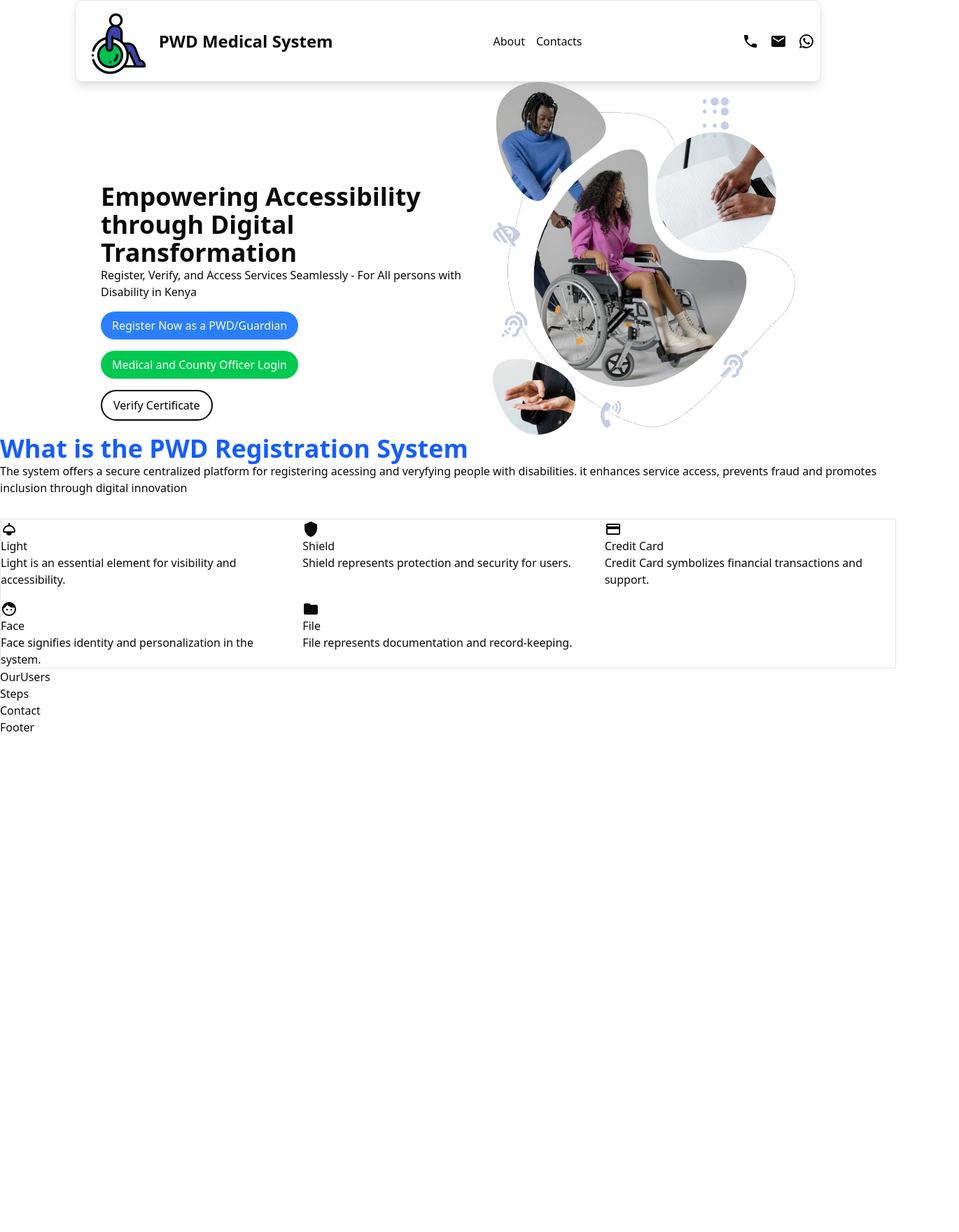
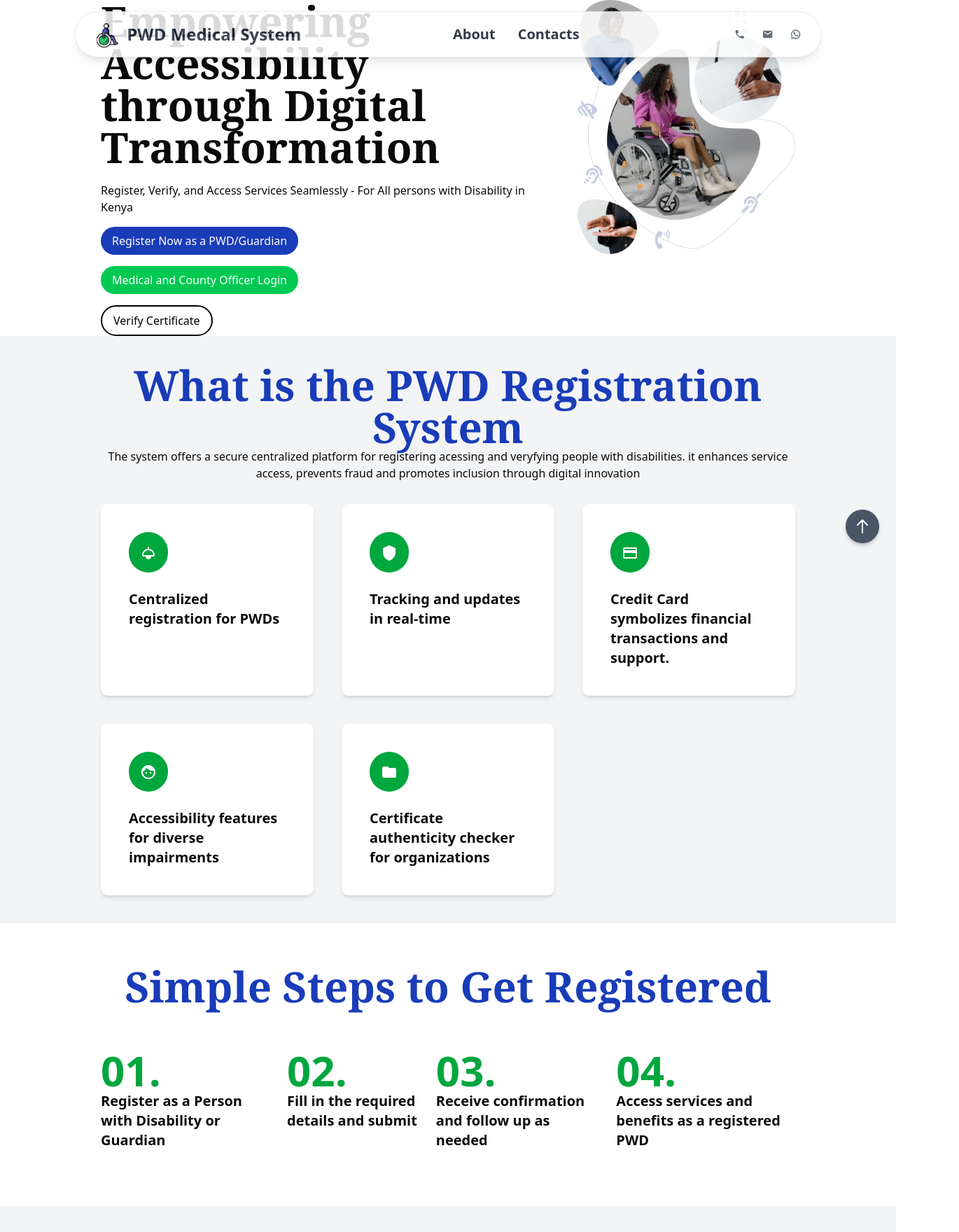
Before and after one commit to tjay1760/PWD-FrontEnd, a React (Vite) app: page / in a window 1280 px wide. Shown: the top 1760 px of the page at 70% size, 1370 px wide, since content can reach past the window. Before the commit the page ends 1051 px from the top, so only its background shows below. Built offline with nearby package versions, Linux system fonts and the light colour scheme; a web font is replaced by a local one.

Commit message:
home page ui

```diff
--- a/src/App.css
+++ b/src/App.css
@@ -131,6 +131,9 @@
   --sidebar-border: oklch(1 0 0 / 10%);
   --sidebar-ring: oklch(0.556 0 0);
 }
+.user-list>li::marker{
+  color:green;
+}
 
 @layer base {
   * {
--- a/src/Components/Homepage/About.jsx
+++ b/src/Components/Homepage/About.jsx
@@ -1,41 +1,56 @@
-import React from 'react'
-import { Light,Shield, CreditCard, Face, Folder} from '@mui/icons-material'
-
+import React from "react";
+import { Light, Shield, CreditCard, Face, Folder } from "@mui/icons-material";
 
 const About = () => {
   return (
-    <div id='about' className='about'>
-        <h1 className='font-bold text-4xl text-blue-600'>What is the PWD Registration System</h1>
-        <p>The system offers a secure centralized platform for registering acessing and veryfying people with disabilities. it enhances service access, prevents fraud and promotes inclusion through digital innovation</p>
-        <div className="cards border grid grid-cols-1 md:grid-cols-2 lg:grid-cols-3 gap-4 mt-8">
-            <div className="card">
+    <div id="about" className="about bg-gray-100 px-36 text-center py-10">
+      <h1 className="font-bold font-serif text-6xl text-blue-800">
+        What is the PWD Registration System
+      </h1>
+      <p>
+        The system offers a secure centralized platform for registering acessing
+        and veryfying people with disabilities. it enhances service access,
+        prevents fraud and promotes inclusion through digital innovation
+      </p>
+      <div className="cards grid grid-cols-1 md:grid-cols-2 lg:grid-cols-3 gap-10 mt-8">
+        <div className="card bg-white p-10 rounded-lg shadow-md hover:shadow-lg transition-shadow duration-300 flex flex-col gap-6">
+          <div className="bg-green-600 text-white p-4 rounded-full max-w-fit">
             <Light />
-                <h2>Light</h2>
-                <p>Light is an essential element for visibility and accessibility.</p>
           </div>
-            <div className="card">
+
+          <p className="font-bold text-xl text-start">Centralized registration for PWDs</p>
+        </div>
+        <div className="card bg-white p-10 rounded-lg shadow-md hover:shadow-lg transition-shadow duration-300 flex flex-col gap-6">
+          <div className="bg-green-600 text-white p-4 rounded-full max-w-fit">
             <Shield />
-                <h2>Shield</h2>
-                <p>Shield represents protection and security for users.</p>
           </div>
-            <div className="card">
+
+          <p className="font-bold text-xl text-start">Tracking and updates in real-time</p>
+        </div>
+        <div className="card bg-white p-10 rounded-lg shadow-md hover:shadow-lg transition-shadow duration-300 flex flex-col gap-6">
+          <div className="bg-green-600 text-white p-4 rounded-full max-w-fit">
             <CreditCard />
-                <h2>Credit Card</h2>
-                <p>Credit Card symbolizes financial transactions and support.</p>
           </div>
-            <div className="card">
+
+          <p className="font-bold text-xl text-start">Credit Card symbolizes financial transactions and support.</p>
+        </div>
+        <div className="card bg-white p-10 rounded-lg shadow-md hover:shadow-lg transition-shadow duration-300 flex flex-col gap-6">
+          <div className="bg-green-600 text-white p-4 rounded-full max-w-fit">
             <Face />
-                <h2>Face</h2>
-                <p>Face signifies identity and personalization in the system.</p>
           </div>
-            <div className="card">
+
+          <p className="font-bold text-xl text-start">Accessibility features for diverse impairments </p>
+        </div>
+        <div className="card bg-white p-10 rounded-lg shadow-md hover:shadow-lg transition-shadow duration-300 flex flex-col gap-6">
+          <div className="bg-green-600 text-white p-4 rounded-full max-w-fit">
             <Folder />
-                <h2>File</h2>
-                <p>File represents documentation and record-keeping.</p>
+          </div>
+
+          <p className="font-bold text-xl text-start">Certificate authenticity checker for organizations</p>
         </div>
       </div>
     </div>
-  )
-}
+  );
+};
 
-export default About
+export default About;
--- a/src/Components/Homepage/Contact.jsx
+++ b/src/Components/Homepage/Contact.jsx
@@ -2,7 +2,56 @@ import React from 'react'
 
 const Contact = () => {
   return (
-    <div>Contact</div>
+    <div>
+        <div className="min-h-screen bg-gray-900 flex flex-col items-center justify-center p-4 sm:p-6 lg:p-8 font-inter text-white" id='contacts'>
+      {/* Title */}
+      <h1 className="text-3xl sm:text-4xl lg:text-5xl font-extrabold text-white mb-10 sm:mb-12 md:mb-16">
+        Contact Us
+      </h1>
+
+      {/* Grid container for contact details */}
+      <div className="grid grid-cols-1 md:grid-cols-2 gap-6 sm:gap-8 max-w-4xl w-full">
+        {/* Phone Card */}
+        <div className="bg-white rounded-xl shadow-lg p-6 sm:p-8 text-gray-900 flex flex-col justify-between">
+          <h2 className="text-xl sm:text-2xl font-bold mb-2">Phone</h2>
+          <a href="tel:+254726457478" className="text-blue-600 hover:underline text-lg sm:text-xl">
+            +254 (0) 726 457478
+          </a>
+        </div>
+
+        {/* Email Card */}
+        <div className="bg-white rounded-xl shadow-lg p-6 sm:p-8 text-gray-900 flex flex-col justify-between">
+          <h2 className="text-xl sm:text-2xl font-bold mb-2">Email</h2>
+          <a href="mailto:info@site.com" className="text-blue-600 hover:underline text-lg sm:text-xl">
+            info@site.com
+          </a>
+        </div>
+
+        {/* Address Card */}
+        <div className="bg-white rounded-xl shadow-lg p-6 sm:p-8 text-gray-900 flex flex-col justify-between">
+          <h2 className="text-xl sm:text-2xl font-bold mb-2">Address</h2>
+          <p className="text-lg sm:text-xl">Nairobi, Kenya</p>
+        </div>
+
+        {/* Working Hours Card */}
+        <div className="bg-white rounded-xl shadow-lg p-6 sm:p-8 text-gray-900 flex flex-col justify-between">
+          <h2 className="text-xl sm:text-2xl font-bold mb-2">Working Hours</h2>
+          <p className="text-lg sm:text-xl">9:00 - 18:00</p>
+        </div>
+      </div>
+
+      {/* Optional: Scroll to top button (as seen in the original image) */}
+      <button
+        className="fixed bottom-6 right-6 bg-gray-600 hover:bg-gray-700 text-white p-3 rounded-full shadow-md transition-all duration-300 ease-in-out transform hover:scale-110 focus:outline-none focus:ring-2 focus:ring-gray-500 focus:ring-opacity-50"
+        aria-label="Scroll to top"
+        onClick={() => window.scrollTo({ top: 0, behavior: 'smooth' })}
+      >
+        <svg xmlns="http://www.w3.org/2000/svg" className="h-6 w-6" fill="none" viewBox="0 0 24 24" stroke="currentColor">
+          <path strokeLinecap="round" strokeLinejoin="round" strokeWidth={2} d="M5 10l7-7m0 0l7 7m-7-7v18" />
+        </svg>
+      </button>
+    </div>
+    </div>
   )
 }
 
--- a/src/Components/Homepage/Footer.jsx
+++ b/src/Components/Homepage/Footer.jsx
@@ -2,7 +2,9 @@ import React from 'react'
 
 const Footer = () => {
   return (
-    <div>Footer</div>
+    <div className=' bg-blue-700 text-center h-20 text-white flex items-center justify-center'>
+        <h1 className='text-lg'>Copyright @2025 - All Rights reserved</h1>
+    </div>
   )
 }
 
--- a/src/Components/Homepage/Hero.jsx
+++ b/src/Components/Homepage/Hero.jsx
@@ -2,9 +2,9 @@ import React from "react";
 import HeroImg from "../../assets/Form Image.png";
 const Hero = () => {
   return (
-    <div className="flex gap-10 justify-between hero-container px-36">
-      <div className="infos mt-36 max-w-fit">
-        <h1 className="font-bold text-4xl">
+    <div className="flex gap-10 justify-between hero-container px-36" id="home">
+      <div className="infos my-auto max-w-fit">
+        <h1 className="font-bold text-6xl font-serif mb-5">
           Empowering Accessibility through Digital Transformation
         </h1>
         <p>
@@ -12,7 +12,7 @@ const Hero = () => {
           with Disability in Kenya
         </p>
         <div className="buttons flex flex-col gap-4 mt-4">
-            <button className="bg-blue-500 text-white py-2 px-4 rounded-3xl max-w-fit">
+            <button className="bg-blue-800 text-white py-2 px-4 rounded-3xl max-w-fit">
             Register Now as a PWD/Guardian
         </button>
         <button className="bg-green-500 text-white py-2 px-4 rounded-3xl max-w-fit">
--- a/src/Components/Homepage/HomePage.jsx
+++ b/src/Components/Homepage/HomePage.jsx
@@ -13,8 +13,8 @@ const HomePage = () => {
       <Navigation />
       <Hero />
       <About />
-      <OurUsers />
       <Steps />
+        <OurUsers />
       <Contact />
       <Footer />
     </div>
--- a/src/Components/Homepage/Navigation.jsx
+++ b/src/Components/Homepage/Navigation.jsx
@@ -1,26 +1,31 @@
-import React from 'react'
-import WheelChairMan from '../../assets/Wheelchair man.png'
-import { Phone, Email, WhatsApp } from '@mui/icons-material'
+import React from 'react';
+import WheelChairMan from '../../assets/Wheelchair man.png'; // This path caused an error.
+// Using a placeholder image URL for now. Please replace with your actual image path.
+// const WheelChairMan = 'https://placehold.co/40x40/000000/FFFFFF?text=Logo';
 
+import { Phone, Email, WhatsApp } from '@mui/icons-material'; // Make sure @mui/icons-material is installed
 
 const Navigation = () => {
   return (
-    <div className='flex border rounded-lg w-5/6 mx-auto p-2 justify-between items-center bg-white shadow-lg'>
-        <div className="logos flex items-center gap-2">
-            <img src={WheelChairMan} alt='logo'/>
-            <h1 className='font-bold text-2xl'>PWD Medical System</h1>
+    <nav className='flex border rounded-full w-5/6 px-6 py-3 justify-between items-center bg-white shadow-lg
+                    fixed top-4 left-1/2 -translate-x-1/2 z-50 overflow-hidden font-inter opacity-85 hover:opacity-100 transition-opacity duration-300'>
+        <a className="logos flex items-center gap-2" href='#home'> {/* Added a link to the home section */}
+            {/* Using the placeholder image. Remember to update the src with your actual image path. */}
+            <img src={WheelChairMan} alt='logo' className="h-10 w-auto rounded-full"/> {/* Added basic image styling */}
+            <h1 className='font-bold text-lg sm:text-xl md:text-2xl text-gray-800 whitespace-nowrap'>PWD Medical System</h1> {/* Responsive text size and color */}
+        </a>
+        <div className="navigation hidden md:flex gap-6 lg:gap-8"> {/* Hide on small screens, show on medium and up */}
+            <a href="#about" className='nav-link text-gray-900 hover:text-blue-600 font-bold text-xl transition duration-300'>About</a>
+            <a href="#contacts" className='nav-link text-gray-900 hover:text-blue-600 font-bold text-xl transition duration-300'>Contacts</a>
         </div>
-        <div className="navigation flex gap-4">
-            <a href="#about" className='nav-link'>About</a>
-            <a href="#contacts" className='nav-link'>Contacts</a>
+        <div className="icons flex gap-3 sm:gap-4 text-gray-600"> {/* Adjusted gap and color */}
+            {/* Added a bit of padding/margin to icons to make them more clickable */}
+            <Phone className="p-1 cursor-pointer hover:text-blue-500 transition-colors duration-300"/>
+            <Email className="p-1 cursor-pointer hover:text-blue-500 transition-colors duration-300"/>
+            <WhatsApp className="p-1 cursor-pointer hover:text-blue-500 transition-colors duration-300"/>
         </div>
-        <div className="icons flex gap-4">
-            <Phone />
-            <Email />
-            <WhatsApp />
-        </div>
-    </div>
-  )
+    </nav>
+  );
 }
 
-export default Navigation
+export default Navigation;
--- a/src/Components/Homepage/OurUsers.jsx
+++ b/src/Components/Homepage/OurUsers.jsx
@@ -1,8 +1,81 @@
 import React from 'react'
+import userImage from '../../assets/Form Image.png'
 
 const OurUsers = () => {
   return (
-    <div>OurUsers</div>
+    <div className='text-center px-36 mt-10 bg-gray-100 py-10'>
+        <div className="users ">
+            <h1 className='font-bold font-serif text-6xl text-blue-800'>Who Can Use This System?</h1>
+            <div className="holder flex gap-6 mt-5">
+                <img src={userImage} alt="User" />
+                <ul className='user-list list-disc text-start ml-10 mt-10 bg-white p-10 rounded-lg shadow-md text-3xl font-bold w-full flex flex-col gap-10 max-h-fit'>
+                    <li>Persons with Disabilities (PWD)</li>
+                    <li>Guardians of PWD</li>
+                    <li>Organizations supporting PWD</li>
+                    <li>Medical Assesment Officers</li>
+                    <li>County Health Directors</li>
+                    <li>County-Level System Administrators</li>
+                    <li>Authorized Organizations</li>
+                </ul>
+                </div>
+        </div>
+        <div className="verification">
+             <div className="min-h-screen bg-gray-100 flex items-center justify-center p-4 sm:p-6 lg:p-8 font-inter">
+      {/* Card-like container for the form content */}
+      <div className="p-6 sm:p-8 md:p-10 lg:p-12 w-2/3 text-center">
+        {/* Title */}
+        <h1 className="text-6xl sm:text-4xl lg:text-5xl font-extrabold font-serif text-blue-800 mb-4 sm:mb-6">
+          Verify a Disability Certificate
+        </h1>
+
+        {/* Description */}
+        <p className="text-gray-700 text-base sm:text-lg mb-8 sm:mb-10 leading-relaxed">
+          Organizations can validate the authenticity of disability certificates issued by the
+          system. This protects against forgery and ensures service provision is based on
+          verified data.
+        </p>
+
+        {/* Form Inputs */}
+        <div className="space-y-4 mb-6">
+          {/* Certificate Number Input */}
+          <input
+            type="text"
+            placeholder="Certificate Number"
+            className="w-full p-3 sm:p-4 border border-gray-300 rounded-full focus:outline-none focus:ring-2 focus:ring-blue-500 text-gray-800 placeholder-gray-500 transition duration-300 ease-in-out hover:border-blue-400"
+            aria-label="Certificate Number"
+          />
+
+          {/* PWD National ID or Registration Number Input */}
+          <input
+            type="text"
+            placeholder="PWD National ID or Registration Number"
+            className="w-full p-3 sm:p-4 border border-gray-300 rounded-full focus:outline-none focus:ring-2 focus:ring-blue-500 text-gray-800 placeholder-gray-500 transition duration-300 ease-in-out hover:border-blue-400"
+            aria-label="PWD National ID or Registration Number"
+          />
+        </div>
+
+        {/* Verify Now Button */}
+        <button
+          type="submit"
+          className="bg-blue-800 hover:bg-blue-800 text-white font-bold py-3 sm:py-4 px-6 rounded-full text-lg sm:text-xl transition duration-300 ease-in-out transform hover:scale-105 focus:outline-none focus:ring-2 focus:ring-blue-500 focus:ring-opacity-50"
+        >
+          Verify Now
+        </button>
+      </div>
+
+      {/* Optional: Scroll to top button (as seen in the original image) */}
+      <button
+        className="fixed bottom-6 right-6 bg-gray-300 hover:bg-gray-400 text-gray-800 p-3 rounded-full shadow-md transition-all duration-300 ease-in-out transform hover:scale-110 focus:outline-none focus:ring-2 focus:ring-gray-500 focus:ring-opacity-50"
+        aria-label="Scroll to top"
+        onClick={() => window.scrollTo({ top: 0, behavior: 'smooth' })}
+      >
+        <svg xmlns="http://www.w3.org/2000/svg" className="h-6 w-6" fill="none" viewBox="0 0 24 24" stroke="currentColor">
+          <path strokeLinecap="round" strokeLinejoin="round" strokeWidth={2} d="M5 10l7-7m0 0l7 7m-7-7v18" />
+        </svg>
+      </button>
+    </div>
+        </div>
+    </div>
   )
 }
 
--- a/src/Components/Homepage/Steps.jsx
+++ b/src/Components/Homepage/Steps.jsx
@@ -2,7 +2,27 @@ import React from 'react'
 
 const Steps = () => {
   return (
-    <div>Steps</div>
+    <div className='px-36 py-10'>
+        <h1 className='text-center text-6xl text-blue-800 font-serif py-5 font-bold'>Simple Steps to Get Registered</h1>
+    <div className="steps flex gap-4 mt-10">
+        <div className="div">
+            <h1 className='font-bold text-6xl text-green-600'>01.</h1>
+            <p className='font-bold text-xl'>Register as a Person with Disability or Guardian</p>
+        </div>
+        <div className="div">
+            <h1 className='font-bold text-6xl text-green-600'>02.</h1>
+            <p className='font-bold text-xl'>Fill in the required details and submit</p>
+        </div>
+        <div className="div">
+            <h1 className='font-bold text-6xl text-green-600'>03.</h1>
+            <p className='font-bold text-xl'>Receive confirmation and follow up as needed</p>
+        </div>
+        <div className="div">
+            <h1 className='font-bold text-6xl text-green-600'>04.</h1>
+            <p className='font-bold text-xl'>Access services and benefits as a registered PWD</p>
+        </div>
+    </div>
+    </div>
   )
 }
 
```
Lines whose indentation alone changed are shown as unchanged.
